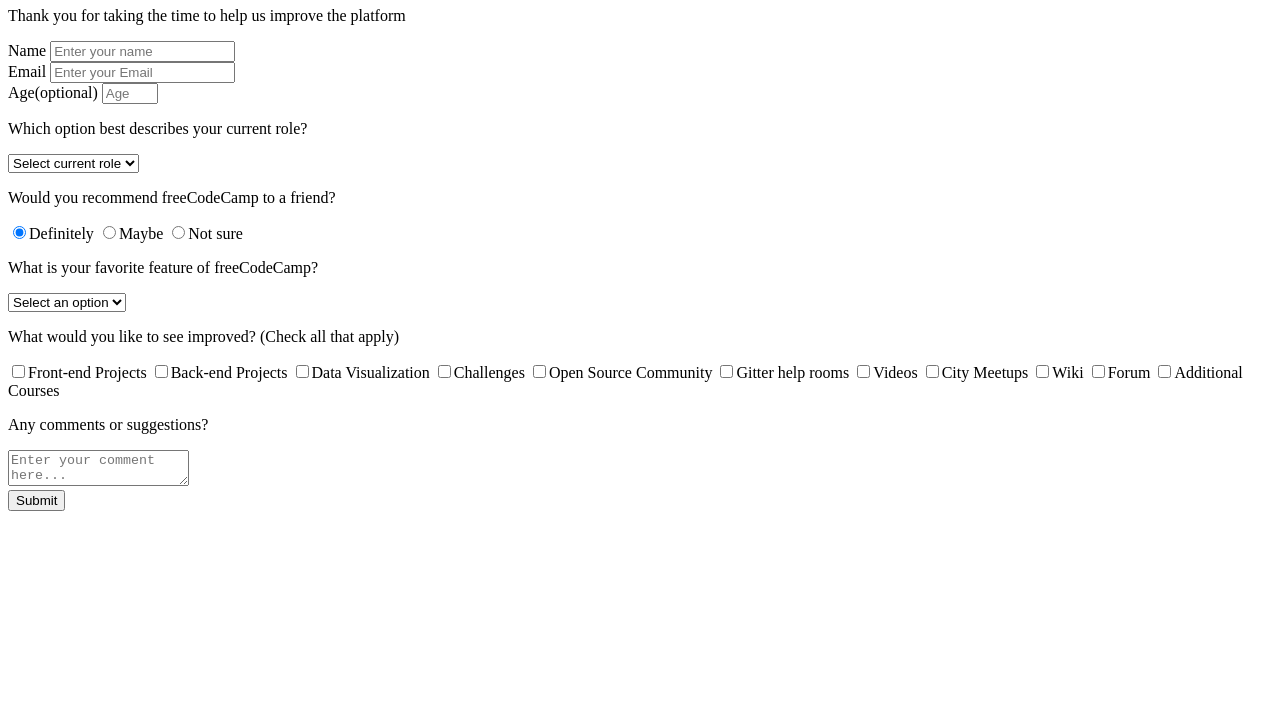
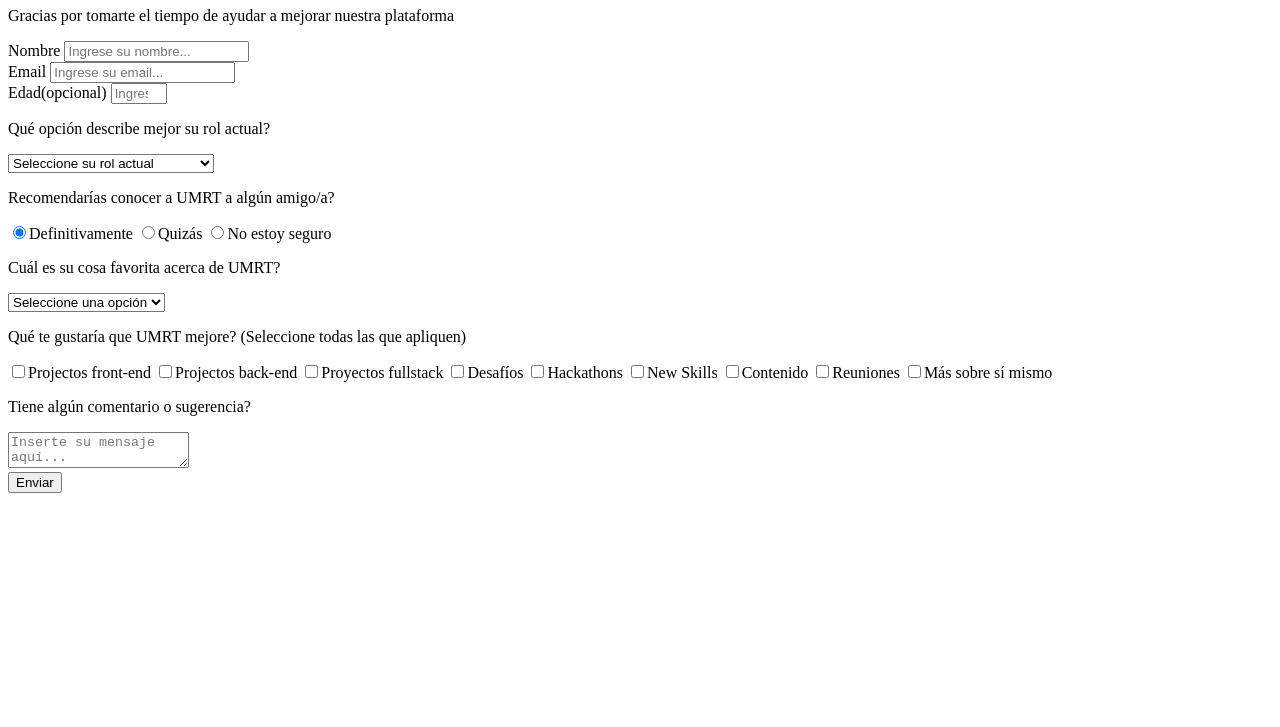
Before and after one commit to Joaquinnicolasrossi/fcc-projects-web, a plain HTML site: page fcc-form/index.html in a window 1280 px wide. Shown: the part 73-800 px from the top of the page. Drawn offline with Linux system fonts and the light colour scheme.

Commit message:
Fixed some HTML + customized it

```diff
--- a/fcc-form/index.html
+++ b/fcc-form/index.html
@@ -4,25 +4,26 @@
     <meta charset="UTF-8">
     <meta http-equiv="X-UA-Compatible" content="IE=edge">
     <meta name="viewport" content="width=device-width, initial-scale=1.0">
-    <title>Document</title>
+    <link rel="stylesheet" href="master.css">
+    <title>FCC Survey Form</title>
 </head>
 <body>
     <div class="container">
         <header class="header">
-          <h1 id="title" class="text-center">freeCodeCamp Survey Form</h1>
+          <h1 id="title" class="text-center">Encuesta de usuario de UMRT</h1>
           <p id="description" class="description text-center">
-            Thank you for taking the time to help us improve the platform
+            Gracias por tomarte el tiempo de ayudar a mejorar nuestra plataforma
           </p>
         </header>
         <form id="survey-form">
           <div class="form-group">
-            <label id="name-label" for="name">Name</label>
+            <label id="name-label" for="name">Nombre</label>
             <input
               type="text"
               name="name"
               id="name"
               class="form-control"
-              placeholder="Enter your name"
+              placeholder="Ingrese su nombre..."
               required
             />
           </div>
@@ -33,13 +34,13 @@
               name="email"
               id="email"
               class="form-control"
-              placeholder="Enter your Email"
+              placeholder="Ingrese su email..."
               required
             />
           </div>
           <div class="form-group">
             <label id="number-label" for="number"
-              >Age<span class="clue">(optional)</span></label
+              >Edad<span class="clue">(opcional)</span></label
             >
             <input
               type="number"
@@ -48,23 +49,23 @@
               min="10"
               max="99"
               class="form-control"
-              placeholder="Age"
+              placeholder="Ingrese su edad..."
             />
           </div>
           <div class="form-group">
-            <p>Which option best describes your current role?</p>
+            <p>Qué opción describe mejor su rol actual?</p>
             <select id="dropdown" name="role" class="form-control" required>
-              <option disabled selected value>Select current role</option>
-              <option value="student">Student</option>
-              <option value="job">Full Time Job</option>
-              <option value="learner">Full Time Learner</option>
-              <option value="preferNo">Prefer not to say</option>
-              <option value="other">Other</option>
+              <option disabled selected value>Seleccione su rol actual</option>
+              <option value="student">Estudiante</option>
+              <option value="job">Trabajo de tiempo completo</option>
+              <option value="learner">Estudiante de tiempo completo</option>
+              <option value="preferNo">Prefiero no decirlo</option>
+              <option value="other">Otro</option>
             </select>
           </div>
 
           <div class="form-group">
-            <p>Would you recommend freeCodeCamp to a friend?</p>
+            <p>Recomendarías conocer a UMRT a algún amigo/a?</p>
             <label>
               <input
                 name="user-recommend"
@@ -72,7 +73,7 @@
                 type="radio"
                 class="input-radio"
                 checked
-              />Definitely</label
+              />Definitivamente</label
             >
             <label>
               <input
@@ -80,7 +81,7 @@
                 value="maybe"
                 type="radio"
                 class="input-radio"
-              />Maybe</label
+              />Quizás</label
             >
 
             <label
@@ -89,27 +90,27 @@
                 value="not-sure"
                 type="radio"
                 class="input-radio"
-              />Not sure</label
+              />No estoy seguro</label
             >
           </div>
 
           <div class="form-group">
             <p>
-              What is your favorite feature of freeCodeCamp?
+              Cuál es su cosa favorita acerca de UMRT?
             </p>
             <select id="most-like" name="mostLike" class="form-control" required>
-              <option disabled selected value>Select an option</option>
-              <option value="challenges">Challenges</option>
-              <option value="projects">Projects</option>
-              <option value="community">Community</option>
-              <option value="openSource">Open Source</option>
+              <option disabled selected value>Seleccione una opción</option>
+              <option value="challenges">Personalidad</option>
+              <option value="projects">Projectos</option>
+              <option value="community">Linkedin</option>
+              <option value="openSource">GitHub</option>
             </select>
           </div>
 
           <div class="form-group">
             <p>
-              What would you like to see improved?
-              <span class="clue">(Check all that apply)</span>
+              Qué te gustaría que UMRT mejore?
+              <span class="clue">(Seleccione todas las que apliquen)</span>
             </p>
 
             <label
@@ -118,7 +119,7 @@
                 value="front-end-projects"
                 type="checkbox"
                 class="input-checkbox"
-              />Front-end Projects</label
+              />Projectos front-end</label
             >
             <label>
               <input
@@ -126,15 +127,15 @@
                 value="back-end-projects"
                 type="checkbox"
                 class="input-checkbox"
-              />Back-end Projects</label
+              />Projectos back-end</label
             >
             <label
               ><input
                 name="prefer"
-                value="data-visualization"
+                value="fullstack-projects"
                 type="checkbox"
                 class="input-checkbox"
-              />Data Visualization</label
+              />Proyectos fullstack</label
             >
             <label
               ><input
@@ -142,83 +143,66 @@
                 value="challenges"
                 type="checkbox"
                 class="input-checkbox"
-              />Challenges</label
+              />Desafíos</label
             >
             <label
               ><input
                 name="prefer"
-                value="open-source-community"
+                value="hackathons"
                 type="checkbox"
                 class="input-checkbox"
-              />Open Source Community</label
+              />Hackathons</label
             >
             <label
               ><input
                 name="prefer"
-                value="gitter-help-rooms"
+                value="new-skills"
                 type="checkbox"
                 class="input-checkbox"
-              />Gitter help rooms</label
+              />New Skills</label
             >
             <label
               ><input
                 name="prefer"
-                value="videos"
+                value="contenido"
                 type="checkbox"
                 class="input-checkbox"
-              />Videos</label
+              />Contenido</label
             >
             <label
               ><input
                 name="prefer"
-                value="city-meetups"
+                value="meetups"
                 type="checkbox"
                 class="input-checkbox"
-              />City Meetups</label
+              />Reuniones</label
             >
             <label
               ><input
                 name="prefer"
-                value="wiki"
+                value="himself"
                 type="checkbox"
                 class="input-checkbox"
-              />Wiki</label
-            >
-            <label
-              ><input
-                name="prefer"
-                value="forum"
-                type="checkbox"
-                class="input-checkbox"
-              />Forum</label
-            >
-            <label
-              ><input
-                name="prefer"
-                value="additional-courses"
-                type="checkbox"
-                class="input-checkbox"
-              />Additional Courses</label
+              />Más sobre sí mismo</label
             >
           </div>
 
           <div class="form-group">
-            <p>Any comments or suggestions?</p>
+            <p>Tiene algún comentario o sugerencia?</p>
             <textarea
               id="comments"
               class="input-textarea"
               name="comment"
-              placeholder="Enter your comment here..."
+              placeholder="Inserte su mensaje aquí..."
             ></textarea>
           </div>
 
           <div class="form-group">
             <button type="submit" id="submit" class="submit-button">
-              Submit
+              Enviar
             </button>
           </div>
         </form>
       </div>
-
 </body>
 </html>
```
